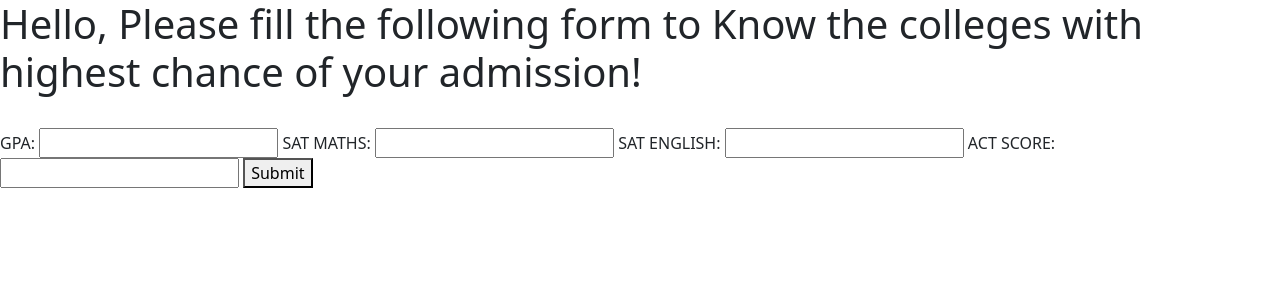
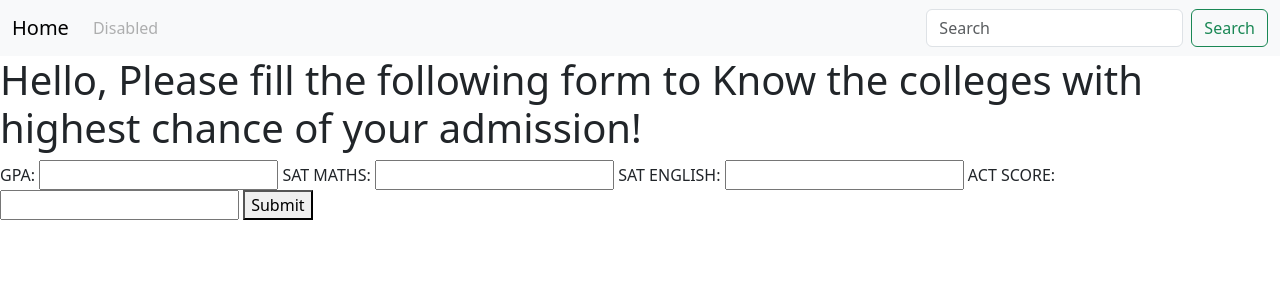
Before and after one commit to digvijay373/Hackathon_1, a Django app: template hackathon/index/templates/Form/upload.html in a window 1280 px wide. Shown: the top 300 px of the page. Run offline with Django 4.2, Linux system fonts and the light colour scheme; the template is opened without the code that fills it: values that come from a table or form of the project are taken from there, others are empty.

Commit message:
changes made

```diff
--- a/hackathon/hackathon/settings.py
+++ b/hackathon/hackathon/settings.py
@@ -38,10 +38,11 @@ INSTALLED_APPS = [
     'django.contrib.sessions',
     'django.contrib.messages',
     'django.contrib.staticfiles',
+    'crispy_forms'
 
 
 ]
-
+CRISPY_TEMPLATE_PACK = 'bootstrap4'
 MIDDLEWARE = [
     'django.middleware.security.SecurityMiddleware',
     'django.contrib.sessions.middleware.SessionMiddleware',
--- a/hackathon/hackathon/urls.py
+++ b/hackathon/hackathon/urls.py
@@ -20,5 +20,5 @@ from index import views
 urlpatterns = [
     path('admin/', admin.site.urls),
 
-  path('details/', views.upload, name='contact')
+  path('', views.upload, name='contact')
 ]
--- a/hackathon/index/models.py
+++ b/hackathon/index/models.py
@@ -2,6 +2,6 @@ from django.db import models
 from django.core.validators import MaxValueValidator, MinValueValidator
 class Info(models.Model):
     GPA = models.PositiveIntegerField("GPA", default='', validators=[MinValueValidator(1), MaxValueValidator(5)])
-    SATM = models.IntegerField("SAT MATHS",default='')
-    SATE=models.IntegerField("SAT ENGLISH" ,default='')
-    ACT=models.IntegerField("ACT SCORE" , blank = False)
+    SATM = models.PositiveIntegerField("SAT MATHS",default='')
+    SATE=models.PositiveIntegerField("SAT ENGLISH" ,default='')
+    ACT=models.PositiveIntegerField("ACT SCORE" , blank = False)
--- a/hackathon/index/templates/Form/upload.html
+++ b/hackathon/index/templates/Form/upload.html
@@ -7,13 +7,34 @@
     <link href="https://cdn.jsdelivr.net/npm/bootstrap@5.3.0-alpha1/dist/css/bootstrap.min.css" rel="stylesheet" integrity="sha384-GLhlTQ8iRABdZLl6O3oVMWSktQOp6b7In1Zl3/Jr59b6EGGoI1aFkw7cmDA6j6gD" crossorigin="anonymous">
   </head>
   <body>
+    <nav class="navbar navbar-expand-lg bg-body-tertiary">
+      <div class="container-fluid">
+        <a class="navbar-brand" href="#">Home</a>
+        <button class="navbar-toggler" type="button" data-bs-toggle="collapse" data-bs-target="#navbarSupportedContent" aria-controls="navbarSupportedContent" aria-expanded="false" aria-label="Toggle navigation">
+          <span class="navbar-toggler-icon"></span>
+        </button>
+        <div class="collapse navbar-collapse" id="navbarSupportedContent">
+          <ul class="navbar-nav me-auto mb-2 mb-lg-0">
+            <li class="nav-item">
+            </li>
+            <li class="nav-item">
+              <a class="nav-link disabled">Disabled</a>
+            </li>
+          </ul>
+          <form class="d-flex" role="search">
+            <input class="form-control me-2" type="search" placeholder="Search" aria-label="Search">
+            <button class="btn btn-outline-success" type="submit">Search</button>
+          </form>
+        </div>
+      </div>
+    </nav>
     <h1>Hello, Please fill the following form to Know the colleges with highest chance of your admission!</h1>
+    <form method="POST" action="{% url 'contact' %}" enctype="multipart/form-data">
+      {% csrf_token %}
+      {{form}}
+      <button>Submit</button>
+      </form>
     <br>
     <script src="https://cdn.jsdelivr.net/npm/bootstrap@5.3.0-alpha1/dist/js/bootstrap.bundle.min.js" integrity="sha384-w76AqPfDkMBDXo30jS1Sgez6pr3x5MlQ1ZAGC+nuZB+EYdgRZgiwxhTBTkF7CXvN" crossorigin="anonymous"></script>
   </body>
 </html>
-<form method="POST" action="{% url 'contact' %}" enctype="multipart/form-data">
-{% csrf_token %}
-{{form}}
-<button>Submit</button>
-</form>
--- a/hackathon/index/views.py
+++ b/hackathon/index/views.py
@@ -46,7 +46,8 @@ def upload(request):
         df=df.drop("address.city", axis="columns")
         df=df.drop("address.state", axis="columns")
         df=df.drop("address.zipCode", axis="columns")
-        df.set_index('id', inplace=True)
+        df=df.sort_values(by="chance", ascending=False)
+        # df.set_index('id', inplace=True)
         df=df.to_html(classes=["table-bordered", "table-striped", "table-hover"])
         return HttpResponse(df)
     return render(request, 'Form/upload.html', {'form' : UploadForm})
```
Also changed, not shown: hackathon/db.sqlite3.
